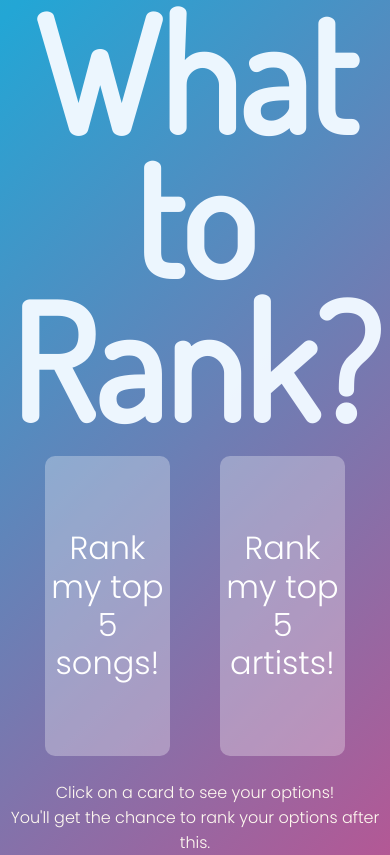
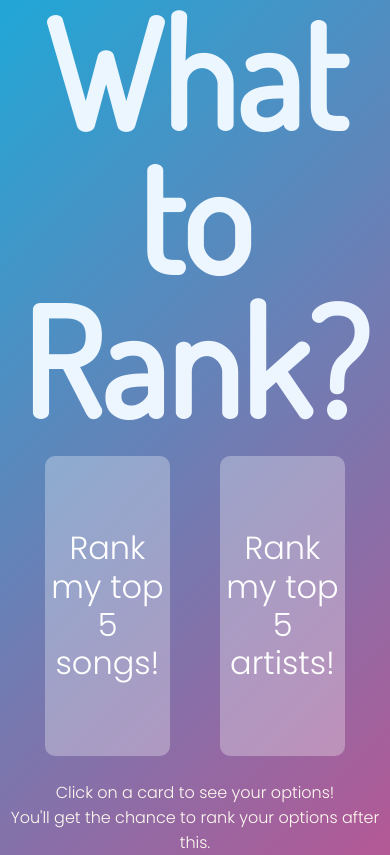
Before and after one commit to emblu3/RankMe, a Flask app: template templates/spotifyranks.html in a window 390 px wide. Run offline with Flask 2, Linux system fonts and the light colour scheme; the template is opened without the code that fills it, so the values that code supplies are empty.

Commit message:
update title size

```diff
--- a/static/css/spotifyranks.css
+++ b/static/css/spotifyranks.css
@@ -3,6 +3,7 @@
   flex-direction: column;
   justify-content: center;
   align-items: center;
+  width: 100%;
 }
 
 h1{
@@ -111,3 +112,15 @@ h1{
   color: floralwhite;
   font-family: 'Poppins', 'sans-serif';
 }
+
+@media only screen and (max-width: 415px) {
+  h1{
+    font-size: 38.5vw;
+  }
+}
+
+@media only screen and (max-width: 346px) {
+  h1{
+    font-size: 17vw;
+  }
+}
```
